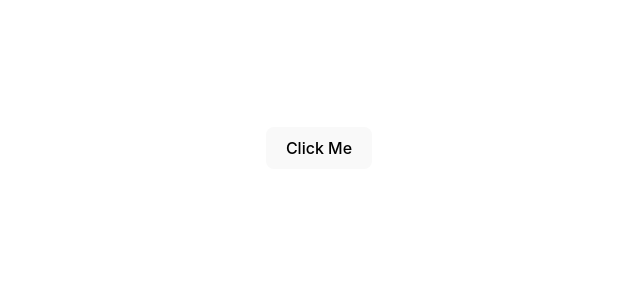
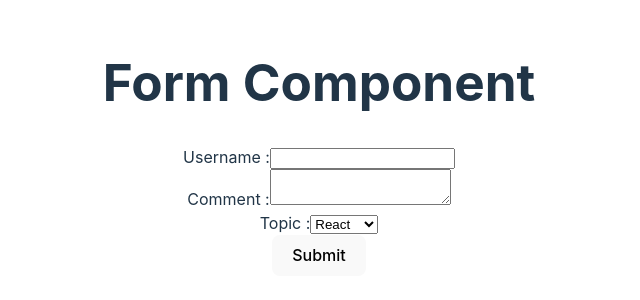
Before and after one commit to saranga1998/First-React-App, a React (Vite) app: page / in a window 1280 px wide. Shown: the part 252-552 px from the top of the page, without its empty margins (321-961 px from the left). Built offline with nearby package versions, Linux system fonts and the light colour scheme.

Commit message:
Last update

```diff
--- a/src/App.jsx
+++ b/src/App.jsx
@@ -8,6 +8,10 @@ import FunctionClick from './Components/FunctionClick'
 import ClassClick from './Components/ClassClick'
 import EventBind from './Components/EventBind'
 import ParentComponent from './Components/ParentComponent'
+import UserGretting from './Components/UserGretting'
+import NameList from './Components/NameList'
+import PersonList from './Components/PersonList'
+import Form from './Components/Form'
 
 function App() {
 
@@ -22,7 +26,13 @@ function App() {
       {/* <FunctionClick/>
       <ClassClick/> */}
       {/* <EventBind/> */}
-      <ParentComponent/>
+      {/* <ParentComponent/> */}
+
+      {/* <UserGretting/> */}
+
+      {/* <NameList/> */}
+      {/* <PersonList/> */}
+      <Form/>
     </div>
   )
 }
--- a/src/Components/Form.jsx
+++ b/src/Components/Form.jsx
@@ -39,6 +39,9 @@ export class Form extends Component {
     const {username,topic,comments} = this.state
     return (
       <form onSubmit={this.handleSubmit}>
+      <div>
+            <h1>Form Component</h1>
+      </div>
         <div>
             <label>Username :</label>
             <input type="text" value={username} onChange={this.handleusernameChange}/>
```
